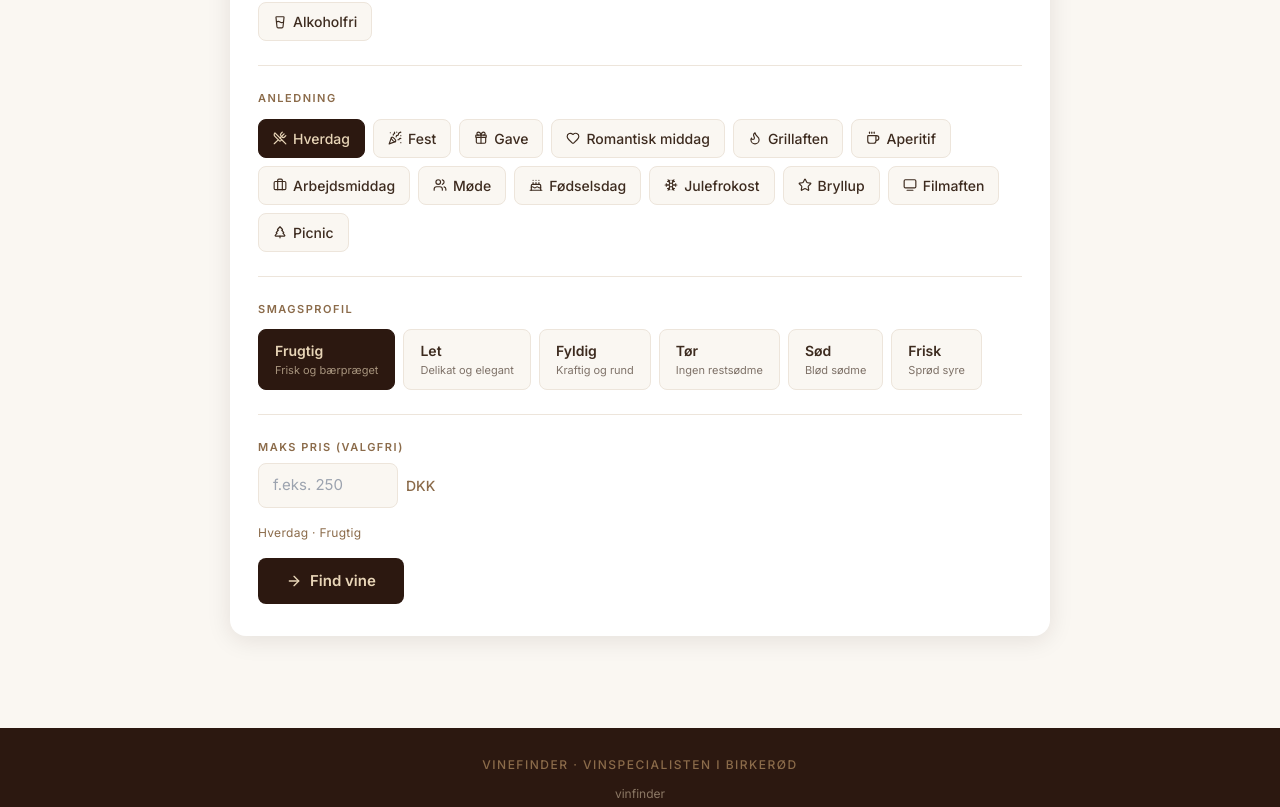
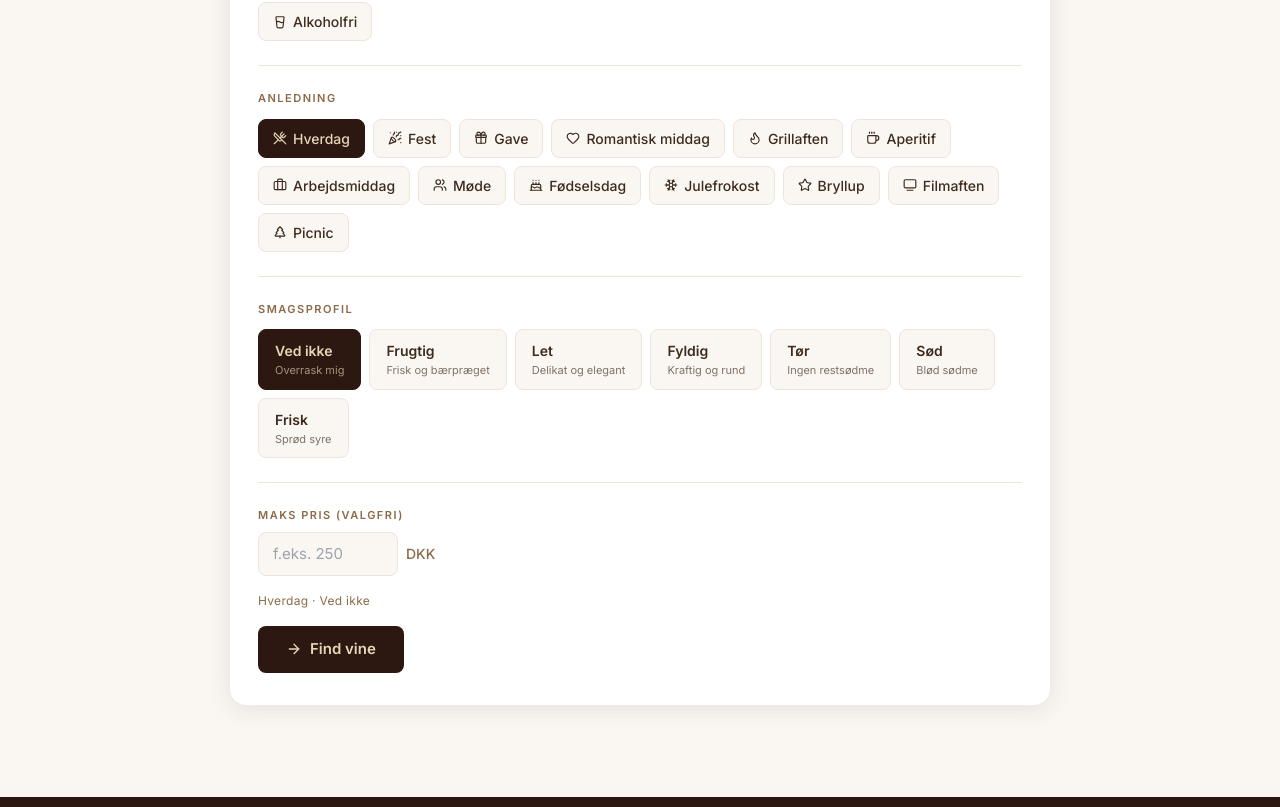
Before and after one commit to Arhqirah/vinifera-app, a Next.js app in the folder frontend/: page / in a window 1280 px wide. Shown: the part 534-1341 px from the top of the page. Built offline with nearby package versions, Linux system fonts and the light colour scheme.

Commit message:
Add 'Ved ikke / Overrask mig' as default flavor option

```diff
--- a/frontend/app/page.tsx
+++ b/frontend/app/page.tsx
@@ -67,12 +67,13 @@ const T = {
       "Julefrokost", "Bryllup", "Filmaften", "Picnic",
     ],
     flavors: [
-      { label: "Frugtig", desc: "Frisk og bærpræget",  key: "frugtig" },
-      { label: "Let",     desc: "Delikat og elegant",  key: "let" },
-      { label: "Fyldig",  desc: "Kraftig og rund",     key: "fyldig" },
-      { label: "Tør",     desc: "Ingen restsødme",     key: "tør" },
-      { label: "Sød",     desc: "Blød sødme",          key: "sød" },
-      { label: "Frisk",   desc: "Sprød syre",          key: "frisk" },
+      { label: "Ved ikke", desc: "Overrask mig",       key: "overrask" },
+      { label: "Frugtig",  desc: "Frisk og bærpræget", key: "frugtig" },
+      { label: "Let",      desc: "Delikat og elegant", key: "let" },
+      { label: "Fyldig",   desc: "Kraftig og rund",    key: "fyldig" },
+      { label: "Tør",      desc: "Ingen restsødme",    key: "tør" },
+      { label: "Sød",      desc: "Blød sødme",         key: "sød" },
+      { label: "Frisk",    desc: "Sprød syre",         key: "frisk" },
     ],
   },
   en: {
@@ -129,6 +130,7 @@ const T = {
       "Christmas lunch", "Wedding", "Movie night", "Picnic",
     ],
     flavors: [
+      { label: "Not sure",    desc: "Surprise me",             key: "overrask" },
       { label: "Fruity",      desc: "Fresh and berry-forward", key: "frugtig" },
       { label: "Light",       desc: "Delicate and elegant",    key: "let" },
       { label: "Full-bodied", desc: "Rich and round",          key: "fyldig" },
```
